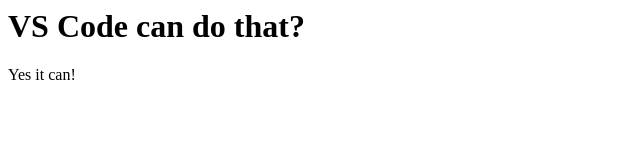
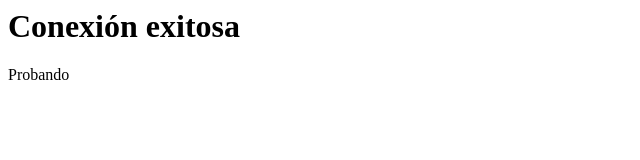
Before and after one commit to dgITCM/Python_Codespaces, a plain HTML site: page static/index.html in a window 1280 px wide. Shown: the whole page, without its empty margins (0-640 px from the left). Drawn offline with Linux system fonts and the light colour scheme.

Commit message:
Agregando Modificaciones

```diff
--- a/static/index.html
+++ b/static/index.html
@@ -1,9 +1,9 @@
 <html>
     <head>
-        <title>VS Code Rocks!</title>
+        <title>Codespaces by David Guevara y Miguel Estrada</title>
     </head>
     <body>
-        <h1>VS Code can do that?</h1>
-        <p>Yes it can!</p>
+        <h1>Conexión exitosa</h1>
+        <p>Probando</p>
     </body>
 </html>
```
